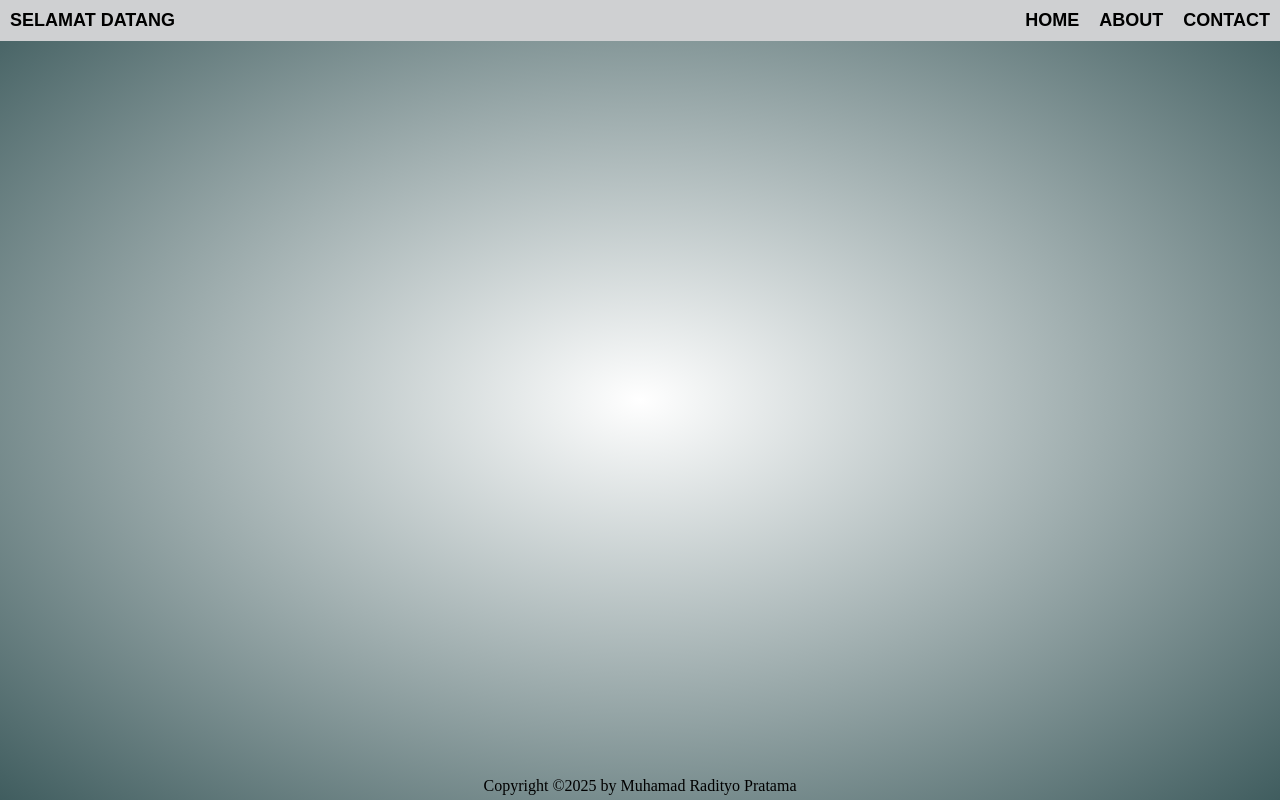
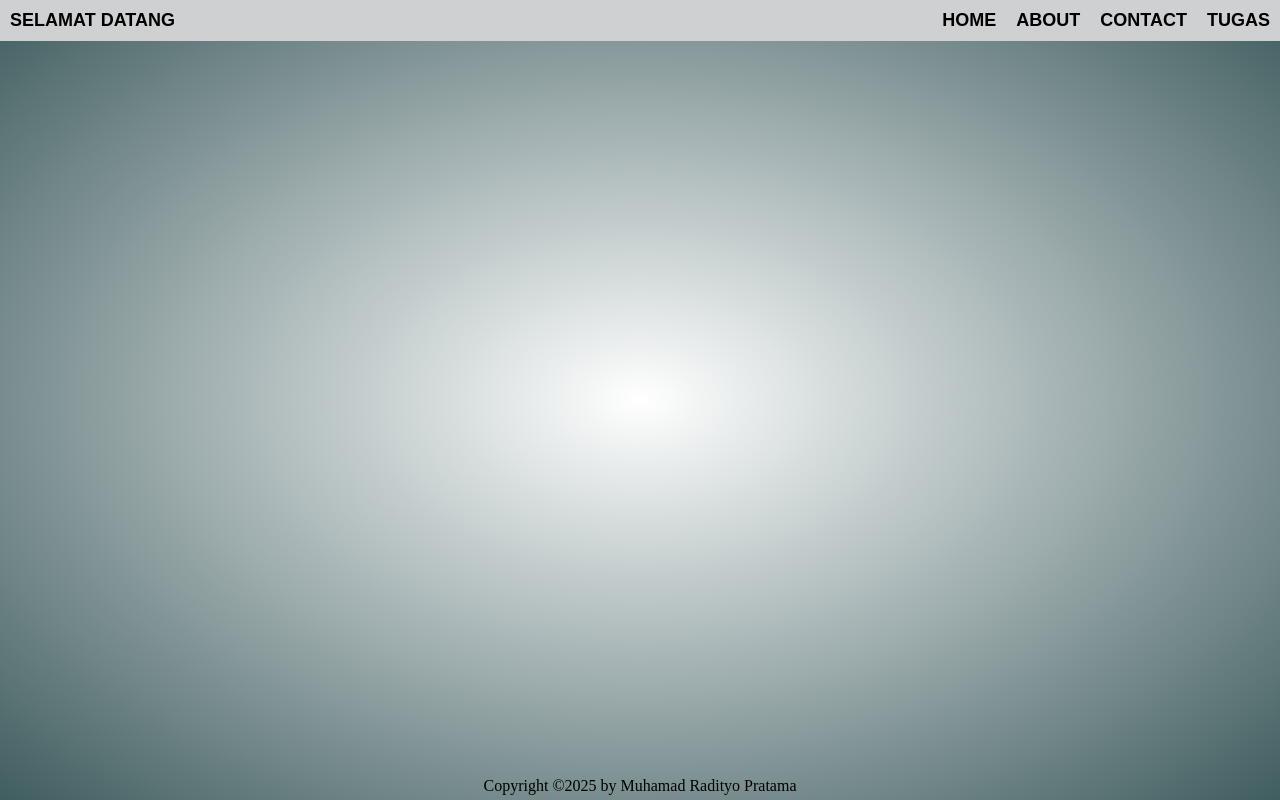
Before and after one commit to TYO22/Muhamad-Radityo-Pratama, a plain HTML site: page contact.html in a window 1280 px wide. Drawn offline with Linux system fonts and the light colour scheme.

Commit message:
Update contact.html

```diff
--- a/contact.html
+++ b/contact.html
@@ -22,6 +22,9 @@
             <li>
                 <a href="#">CONTACT</a>
             </li>
+            <li>
+                <a href="tugas.html">TUGAS</a>
+            </li>
         </ul>
     </nav>
     <!-- footer -->
```
